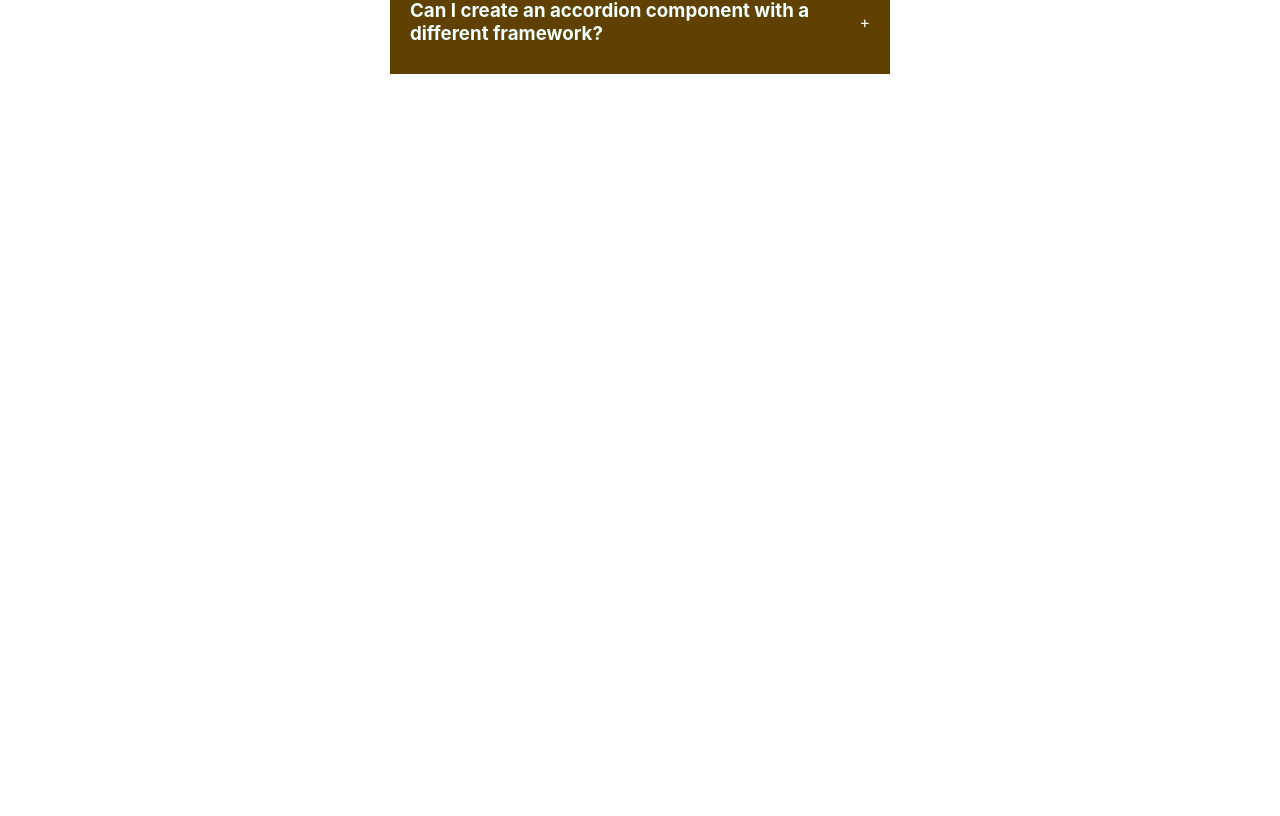
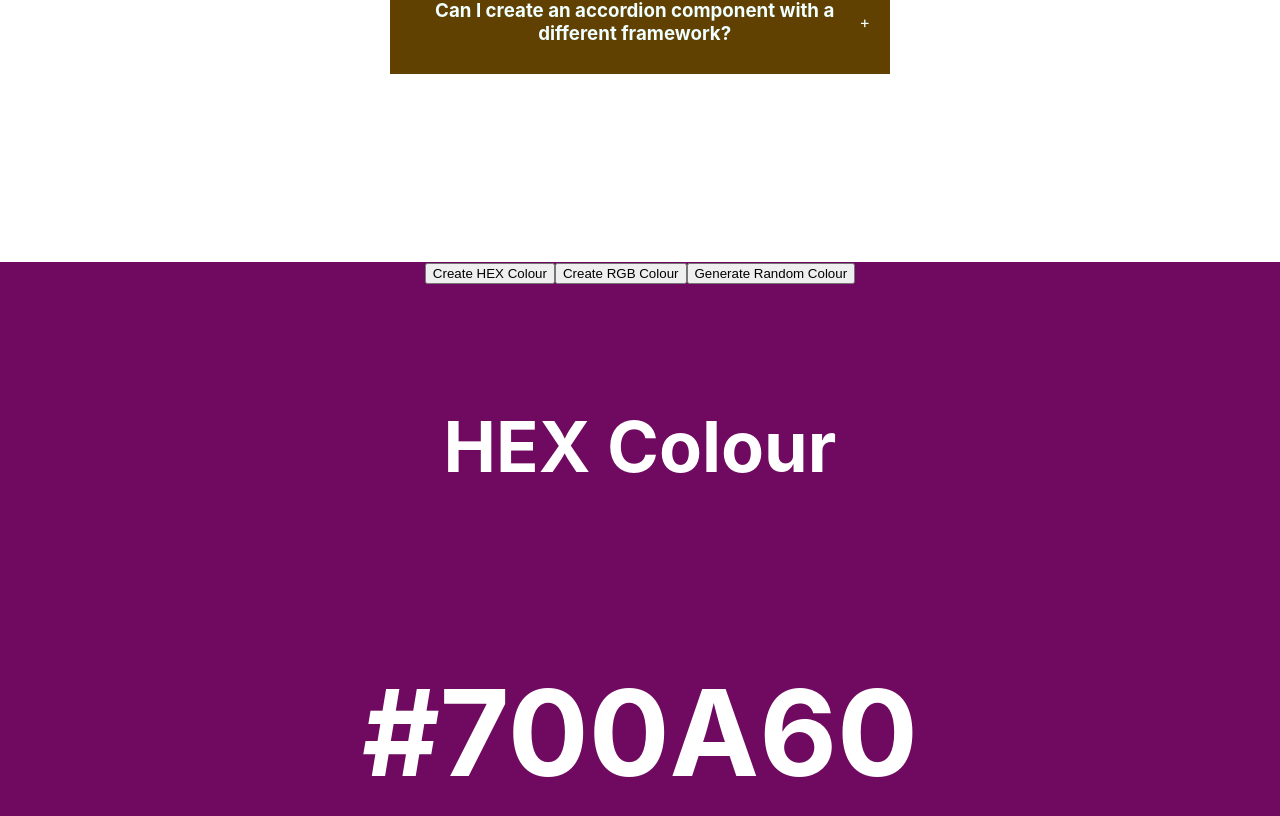
Before and after one commit to declanquinn00/learning-react, a React (Create React App) app in the folder MultiSelection/multi-select/: page / in a window 1280 px wide. Shown: the part 538-1354 px from the top of the page. Before the commit the page ends 800 px from the top, so only its background shows below. Built offline with nearby package versions, Linux system fonts and the light colour scheme.

Commit message:
Random Colour Generator

```diff
--- a/MultiSelection/multi-select/src/App.js
+++ b/MultiSelection/multi-select/src/App.js
@@ -1,12 +1,16 @@
 import logo from './logo.svg';
 import './App.css';
 import Accordian from './components/accordian'
+import RandomColor from './components/random-color';
 
 function App() {
   return (
-    <div classname="App">
+    <div className="App">
       {/* Accordian component*/}
       <Accordian/>
+
+      {/* Reandom Colour Component*/}
+      <RandomColor/>
     </div>
   );
 }
--- /dev/null
+++ b/MultiSelection/multi-select/src/components/random-color/index.jsx
@@ -0,0 +1,65 @@
+import { useEffect, useState } from "react";
+
+export default function RandomColor(){
+    const [typeOfColor, setTypeOfColor] = useState('hex');
+    const [color, setColor] = useState('#000000');
+
+    function randomColorUtility(length){
+        return Math.floor(Math.random()*length)
+    }
+
+    function handleCreateRandomHexColor(){
+        const hex = [0,1,2,3,4,5,6,7,8,9,'A','B','C','D','E','F'];
+        let hexColor = '#'
+
+        for(let i=0; i<6; i++){
+            hexColor += hex[randomColorUtility(hex.length)]
+        }
+
+        console.log(hexColor)
+        setColor(hexColor)
+    }
+
+    function handleCreateRandomRgbColor(){
+        const r = randomColorUtility(256);
+        const g = randomColorUtility(256);
+        const b = randomColorUtility(256);
+
+        setColor(`rgb(${r},${g},${b})`);
+        console.log(`rgb(${r},${g},${b})`)
+    }
+
+    useEffect(()=>{
+        if(typeOfColor === 'rgb') handleCreateRandomRgbColor();
+        else handleCreateRandomHexColor();
+    },[typeOfColor]);
+
+    return (
+    <div style={{
+        width: '100vw',
+        height: '100vh',
+        background: color
+
+
+    }}>
+        <button onClick={()=> setTypeOfColor('hex')}>Create HEX Colour</button>
+        <button onClick={()=> setTypeOfColor('rgb')}>Create RGB Colour</button>
+        <button onClick={typeOfColor === 'hex' ? handleCreateRandomHexColor : handleCreateRandomRgbColor}> Generate Random Colour</button>
+        <div style={
+            {
+                display: 'flex',
+                justifyContent: 'center',
+                allignItems: 'center',
+                color: '#fff',
+                fontSize: '60px',
+                marginTop: '50px',
+                flexDirection: 'column',
+                gap: '20px'
+            }}>
+            <h3>{typeOfColor === 'rgb' ? 'RGB Colour' : 'HEX Colour' }</h3>
+            <h1>{color}</h1>
+        </div>
+
+    </div>
+    )
+}
```
